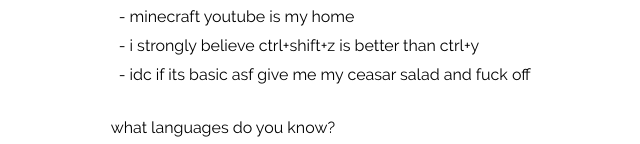
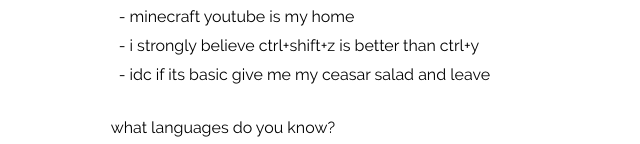
Before and after one commit to Kaytwastaken/kayt-dev-old, a Next.js app: page / in a window 1280 px wide. Shown: the part 1132-1276 px from the top of the page, without its empty margins (316-956 px from the left). Built offline with nearby package versions, Linux system fonts and the light colour scheme.

Commit message:
debad index

```diff
--- a/pages/index.tsx
+++ b/pages/index.tsx
@@ -111,7 +111,7 @@ export default function Home() {
 								<li>{"-"} i have a bunch of earrings but i never wear them because i like the purple ones i keep in my ears</li>
 								<li>{"-"} minecraft youtube is my home</li>
 								<li>{"-"} i strongly believe ctrl+shift+z is better than ctrl+y</li>
-								<li>{"-"} idc if its basic asf give me my ceasar salad and fuck off</li>
+								<li>{"-"} idc if its basic give me my ceasar salad and leave</li>
 							<br />
 							what languages do you know?
 							<ul>
```
